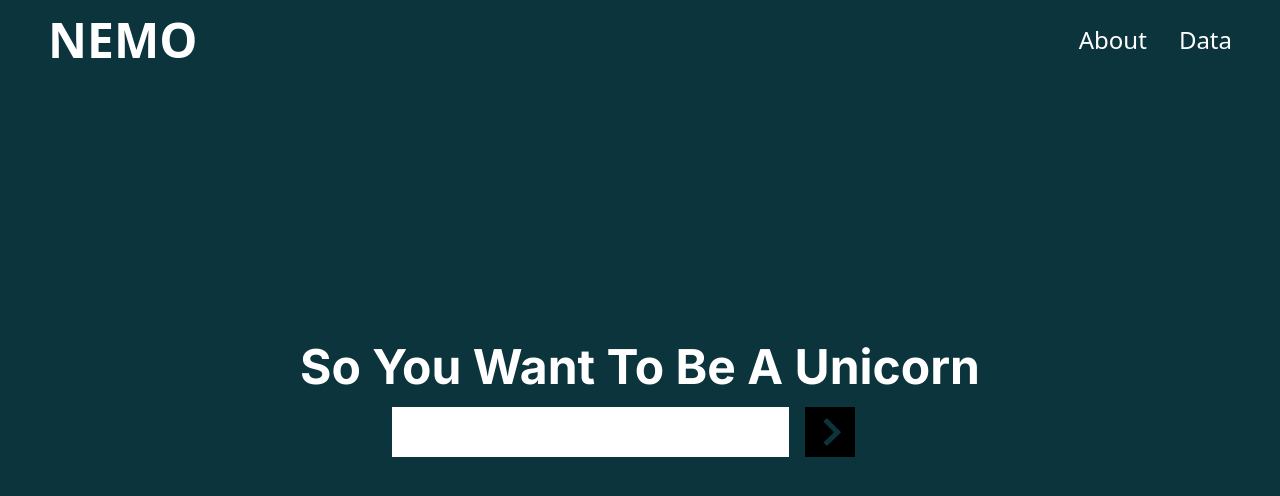
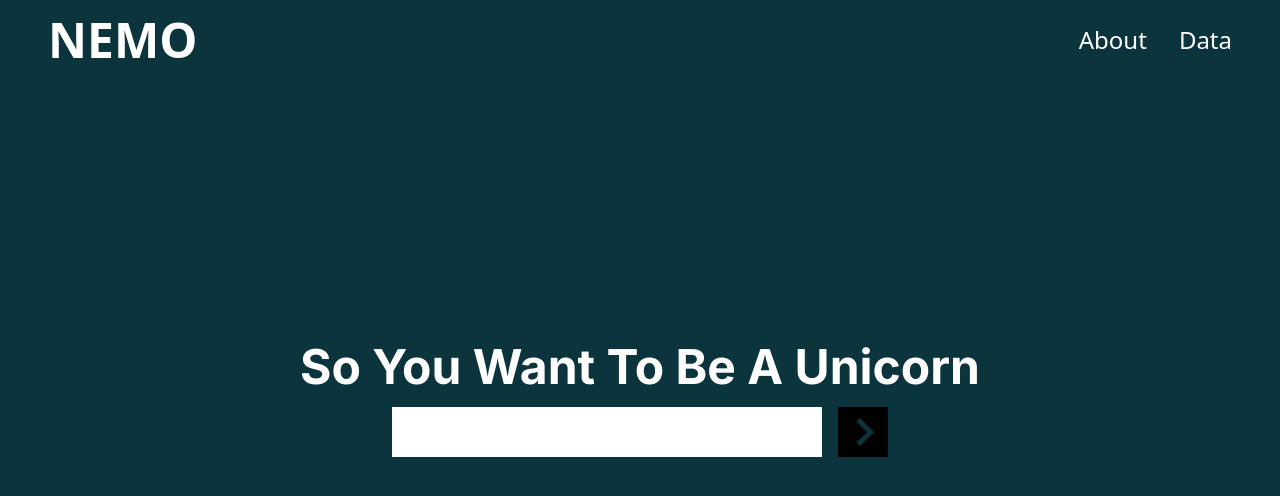
Before and after one commit to BlueMath-Warriors/nemo-app, a Next.js app: page / in a window 1280 px wide. Shown: the top 496 px of the page. Built offline with nearby package versions, Linux system fonts and the light colour scheme.

Commit message:
navbar color and search bar alignment fixed

```diff
--- a/components/navbar/index.jsx
+++ b/components/navbar/index.jsx
@@ -2,7 +2,7 @@ import React from "react";
 
 const Navbar = () => {
   return (
-    <nav className="fixed top-0 left-0 right-0 z-10 flex justify-between items-center py-4 bg-nemo px-4 md:px-12">
+    <nav className="fixed top-0 left-0 right-0 z-10 flex justify-between items-center py-4 bg-nemo-dark px-4 md:px-12">
       <div className="text-white font-bold text-3xl md:text-5xl">NEMO</div>
       <ul className="flex space-x-8">
         <li>
--- a/components/search/index.jsx
+++ b/components/search/index.jsx
@@ -21,13 +21,14 @@ const Search = () => {
 
   return (
     <div
-      className="relative flex items-center justify-start gap-4 text-base leading-7 text-gray-600"
+      className="flex items-center justify-center gap-4 text-base leading-7 text-gray-600"
       ref={searchRef}
     >
+      <div className="flex w-full">
         <input
           type="text"
           list="career-data-list"
-        className="h-[30px] md:h-[50px] max-w-[430px] w-4/5 text-xl md:text-3xl text-nemo px-4"
+          className="h-[30px] md:h-[50px] max-w-[430px] w-full text-xl md:text-3xl text-nemo px-4"
           value={career}
           onChange={(e) => {
             setCareer(e.target.value);
@@ -55,6 +56,7 @@ const Search = () => {
             </div>
           ))}
         </div>
+      </div>
 
       <Image
         src={"/images/right-search-arrow.svg"}
```
Lines whose indentation alone changed are shown as unchanged.
